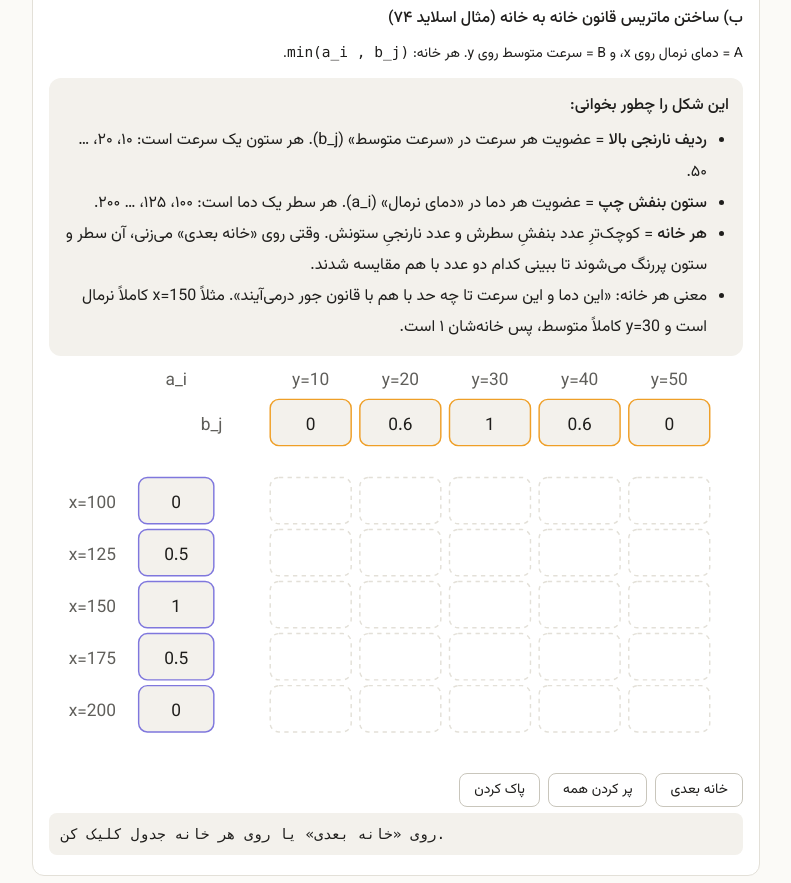
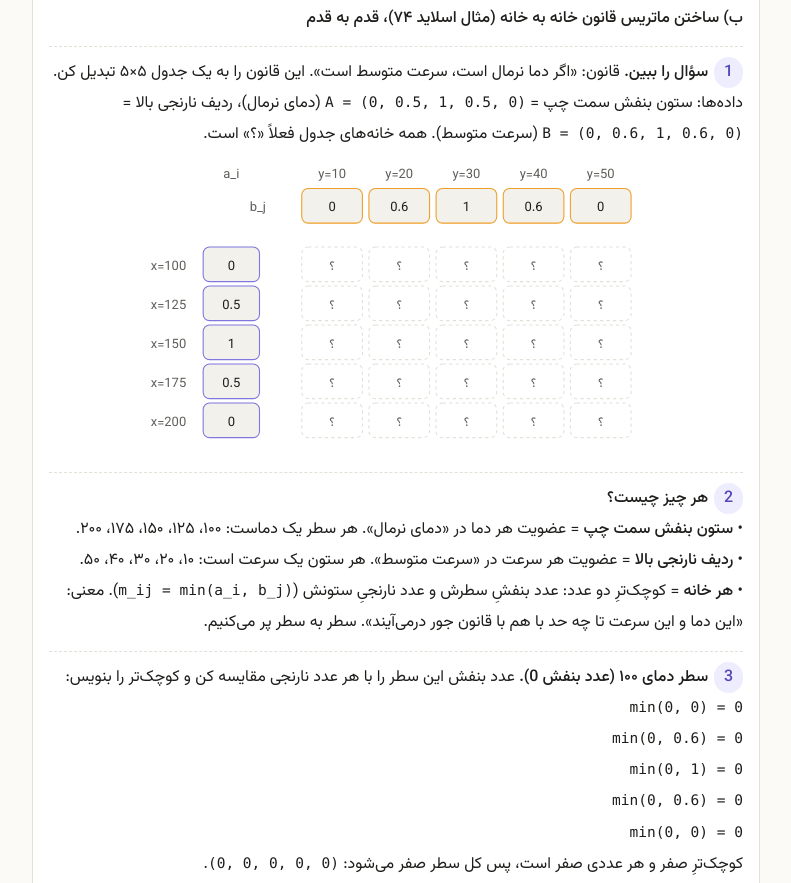
Before and after one commit to NavidJalilian/fuzzy-calc, a plain HTML site: page lessons/0007-max-min-inference.html in a window 1280 px wide. Shown: the part 8025-8908 px from the top of the page, without its empty margins (244-1035 px from the left). Drawn offline with Linux system fonts and the light colour scheme.

Commit message:
Lesson 7: walk the rule-matrix example row by row
Section B (build the rule matrix, slide 74) was still a click-25-times
widget with a code-style output box. It now matches section A: the
question first, what each part is, then one row at a time with its own
table, ending with the full slide 75 matrix and the pattern to remember.
The clickable table stays below as "try it yourself".

Co-Authored-By: Claude Opus 5.5 <noreply@anthropic.com>

```diff
--- a/lessons/0007-max-min-inference.html
+++ b/lessons/0007-max-min-inference.html
@@ -152,20 +152,13 @@ table.t.pair{direction:rtl}
     <div id="cmpSliders"></div>
   </div>
 
-  <h3 style="margin-top:20px">ب) ساختن ماتریس قانون خانه به خانه (مثال اسلاید ۷۴)</h3>
-  <p style="font-size:14px">A = دمای نرمال روی x، و B = سرعت متوسط روی y. هر خانه: <span class="m">min(a_i , b_j)</span>.</p>
-  <div class="soft">
-    <p style="margin:0 0 4px"><b>این شکل را چطور بخوانی:</b></p>
-    <ul style="margin:0;padding-right:22px">
-      <li><b>ردیف نارنجی بالا</b> = عضویت هر سرعت در «سرعت متوسط» (b_j). هر ستون یک سرعت است: ۱۰، ۲۰، … ۵۰.</li>
-      <li><b>ستون بنفش چپ</b> = عضویت هر دما در «دمای نرمال» (a_i). هر سطر یک دما است: ۱۰۰، ۱۲۵، … ۲۰۰.</li>
-      <li><b>هر خانه</b> = کوچک‌ترِ عدد بنفشِ سطرش و عدد نارنجیِ ستونش. وقتی روی «خانه بعدی» می‌زنی، آن سطر و ستون پررنگ می‌شوند تا ببینی کدام دو عدد با هم مقایسه شدند.</li>
-      <li>معنی هر خانه: «این دما و این سرعت تا چه حد با هم با قانون جور درمی‌آیند». مثلاً x=150 کاملاً نرمال است و y=30 کاملاً متوسط، پس خانه‌شان ۱ است.</li>
-    </ul>
-  </div>
+  <h3 style="margin-top:20px">ب) ساختن ماتریس قانون خانه به خانه (مثال اسلاید ۷۴)، قدم به قدم</h3>
+  <div id="relWalk"></div>
+  <h3 style="margin-top:18px">حالا خودت امتحان کن</h3>
+  <p style="font-size:14px;color:var(--text-2)">روی هر خانه جدول کلیک کن تا ببینی از کدام دو عدد ساخته شده، یا «خانه بعدی» را بزن تا خانه‌ها یکی‌یکی پر شوند.</p>
   <svg id="relSvg" viewBox="0 0 480 280" role="img" aria-labelledby="relTitle"><title id="relTitle">ساخت ماتریس قانون: هر خانه کمینه عضویت سطر و ستون است</title></svg>
   <div class="row"><button id="relNext">خانه بعدی</button><button id="relAll">پر کردن همه</button><button id="relReset">پاک کردن</button></div>
-  <div class="mb" id="relOut">روی «خانه بعدی» یا روی هر خانه جدول کلیک کن.</div>
+  <div class="soft" id="relOut" aria-live="polite" style="margin-top:6px"></div>
 </div></section>
 
 <!-- ===== 3. WORKED EXAMPLE ===== -->
@@ -576,37 +569,62 @@ build();
 var ra=[0,0.5,1,0.5,0],rb=[0,0.6,1,0.6,0],rx=['100','125','150','175','200'],ry=['10','20','30','40','50'];
 var rs=document.getElementById('relSvg'),ro=document.getElementById('relOut');
 var filled={},cur=-1,gx=150,gy=84,gw=62,gh=36;
-function rdraw(){
-  clear(rs);
-  var ci=cur>=0?Math.floor(cur/5):-1,cj=cur>=0?cur%5:-1;
-  el(rs,'text',{x:88,y:20,'text-anchor':'middle'},'a_i');
+/* o: {has(i,j) -> bool, row: highlighted row, cur: highlighted cell, click: bool} */
+function rgrid(svg,o){
+  clear(svg);
+  var hr=[].concat(o.row),ci=o.cur>=0?Math.floor(o.cur/5):-1,cj=o.cur>=0?o.cur%5:-1,isHR=function(i){return o.cur<0&&hr.indexOf(i)>=0&&i>=0},anyHR=o.cur<0&&hr.some(function(i){return i>=0});
+  el(svg,'text',{x:88,y:20,'text-anchor':'middle'},'a_i');
   for(var j=0;j<5;j++){
-    el(rs,'text',{x:gx+j*gw+gw/2,y:20,'text-anchor':'middle'},'y='+ry[j]);
-    el(rs,'rect',{x:gx+j*gw+3,y:30,width:gw-6,height:gh-4,rx:6,style:j===cj?'fill:var(--accent-bg);stroke:var(--c3);stroke-width:2':'fill:var(--surface-1);stroke:var(--c3)'});
-    el(rs,'text',{x:gx+j*gw+gw/2,y:51,'text-anchor':'middle',style:'fill:var(--text)'},f(rb[j]));
+    el(svg,'text',{x:gx+j*gw+gw/2,y:20,'text-anchor':'middle'},'y='+ry[j]);
+    el(svg,'rect',{x:gx+j*gw+3,y:30,width:gw-6,height:gh-4,rx:6,style:j===cj||anyHR?'fill:var(--warn-bg);stroke:var(--c3);stroke-width:2':'fill:var(--surface-1);stroke:var(--c3)'});
+    el(svg,'text',{x:gx+j*gw+gw/2,y:51,'text-anchor':'middle',style:'fill:var(--text)'},f(rb[j]));
   }
-  el(rs,'text',{x:120,y:51,'text-anchor':'end'},'b_j');
+  el(svg,'text',{x:120,y:51,'text-anchor':'end'},'b_j');
   for(var i=0;i<5;i++){
     var y=gy+i*gh;
-    el(rs,'text',{x:30,y:y+21,'text-anchor':'middle'},'x='+rx[i]);
-    el(rs,'rect',{x:62,y:y,width:52,height:gh-4,rx:6,style:i===ci?'fill:var(--accent-bg);stroke:var(--c1);stroke-width:2':'fill:var(--surface-1);stroke:var(--c1)'});
-    el(rs,'text',{x:88,y:y+21,'text-anchor':'middle',style:'fill:var(--text)'},f(ra[i]));
+    el(svg,'text',{x:30,y:y+21,'text-anchor':'middle'},'x='+rx[i]);
+    el(svg,'rect',{x:62,y:y,width:52,height:gh-4,rx:6,style:i===ci||isHR(i)?'fill:var(--accent-bg);stroke:var(--c1);stroke-width:2':'fill:var(--surface-1);stroke:var(--c1)'});
+    el(svg,'text',{x:88,y:y+21,'text-anchor':'middle',style:'fill:var(--text)'},f(ra[i]));
     for(var j2=0;j2<5;j2++){
-      var k=i*5+j2,on=k===cur,has=filled[k];
-      var r=el(rs,'rect',{x:gx+j2*gw+3,y:y,width:gw-6,height:gh-4,rx:6,'class':'cell',style:on?'fill:var(--ok-bg);stroke:var(--c2);stroke-width:2':(has?'fill:var(--surface);stroke:var(--c2)':'fill:var(--surface);stroke:var(--border);stroke-dasharray:3 3')});
-      r.addEventListener('click',(function(kk){return function(){show(kk)}})(k));
-      if(has){var t=el(rs,'text',{x:gx+j2*gw+gw/2,y:y+21,'text-anchor':'middle','class':'cell',style:on?'fill:var(--ok);font-weight:700':'fill:var(--text)'},f(Math.min(ra[i],rb[j2])));
-        t.addEventListener('click',(function(kk){return function(){show(kk)}})(k));}
+      var k=i*5+j2,has=o.has(i,j2),on=k===o.cur||isHR(i);
+      var r=el(svg,'rect',{x:gx+j2*gw+3,y:y,width:gw-6,height:gh-4,rx:6,'class':o.click?'cell':'',style:on?'fill:var(--ok-bg);stroke:var(--c2);stroke-width:2':(has?'fill:var(--surface);stroke:var(--c2)':'fill:var(--surface);stroke:var(--border);stroke-dasharray:3 3')});
+      var t=el(svg,'text',{x:gx+j2*gw+gw/2,y:y+21,'text-anchor':'middle','class':o.click?'cell':'',style:on?'fill:var(--ok);font-weight:700':(has?'fill:var(--text)':'')},has?f(Math.min(ra[i],rb[j2])):'؟');
+      if(o.click){r.addEventListener('click',(function(kk){return function(){show(kk)}})(k));t.addEventListener('click',(function(kk){return function(){show(kk)}})(k))}
     }
   }
 }
+function rowCalc(i){return rb.map(function(v,j){return '<span class="m">min('+f(ra[i])+', '+f(v)+') = '+f(Math.min(ra[i],v))+'</span>'}).join('<br>')}
+function rowVec(i){return '<span class="m">('+rb.map(function(v){return f(Math.min(ra[i],v))}).join(', ')+')</span>'}
+(function relWalk(){
+  var M='<span class="m">',E='</span>',done={};
+  var steps=[
+    {t:'<b>سؤال را ببین.</b> قانون: «اگر دما نرمال است، سرعت متوسط است». این قانون را به یک جدول ۵×۵ تبدیل کن. داده‌ها: ستون بنفش سمت چپ = '+M+'A = (0, 0.5, 1, 0.5, 0)'+E+' (دمای نرمال)، ردیف نارنجی بالا = '+M+'B = (0, 0.6, 1, 0.6, 0)'+E+' (سرعت متوسط). همه خانه‌های جدول فعلاً «؟» است.',rows:[],row:-1},
+    {t:'<b>هر چیز چیست؟</b><br>• <b>ستون بنفش سمت چپ</b> = عضویت هر دما در «دمای نرمال». هر سطر یک دماست: ۱۰۰، ۱۲۵، ۱۵۰، ۱۷۵، ۲۰۰.<br>• <b>ردیف نارنجی بالا</b> = عضویت هر سرعت در «سرعت متوسط». هر ستون یک سرعت است: ۱۰، ۲۰، ۳۰، ۴۰، ۵۰.<br>• <b>هر خانه</b> = کوچک‌ترِ دو عدد: عدد بنفشِ سطرش و عدد نارنجیِ ستونش ('+M+'m_ij = min(a_i, b_j)'+E+'). معنی: «این دما و این سرعت تا چه حد با هم با قانون جور درمی‌آیند». سطر به سطر پر می‌کنیم.',rows:null},
+    {t:'<b>سطر دمای ۱۰۰ (عدد بنفش 0).</b> عدد بنفش این سطر را با هر عدد نارنجی مقایسه کن و کوچک‌تر را بنویس:<br>'+rowCalc(0)+'<br>کوچک‌ترِ صفر و هر عددی صفر است، پس کل سطر صفر می‌شود: '+rowVec(0)+'.',rows:[0],row:0},
+    {t:'<b>سطر دمای ۱۲۵ (عدد بنفش 0.5).</b><br>'+rowCalc(1)+'<br>سطر: '+rowVec(1)+'. هرجا عدد نارنجی از 0.5 بزرگ‌تر بود، 0.5 نوشته شد؛ یعنی B از ارتفاع 0.5 «بریده» شد.',rows:[0,1],row:1},
+    {t:'<b>سطر دمای ۱۵۰ (عدد بنفش 1).</b><br>'+rowCalc(2)+'<br>سطر: '+rowVec(2)+'. کوچک‌ترِ ۱ و هر عدد، خود آن عدد است؛ پس این سطر <b>دقیقاً خود B</b> است.',rows:[0,1,2],row:2},
+    {t:'<b>سطرهای ۱۷۵ و ۲۰۰.</b> عدد بنفش ۱۷۵ همان 0.5 است و عدد بنفش ۲۰۰ همان 0؛ پس سطر ۱۷۵ مثل سطر ۱۲۵ می‌شود و سطر ۲۰۰ مثل سطر ۱۰۰:<br>سطر ۱۷۵: '+rowVec(3)+'<br>سطر ۲۰۰: '+rowVec(4),rows:[0,1,2,3,4],row:[3,4]},
+    {t:'<b>تمام شد.</b> این همان ماتریس اسلاید ۷۵ است. الگو: <b>هر سطر همان B است که از ارتفاع عدد بنفشِ آن سطر بریده شده.</b> سطر با عدد بنفش 1 خود B است و سطر با عدد بنفش 0 تمام صفر.',rows:[0,1,2,3,4],row:-1}
+  ];
+  var w=document.getElementById('relWalk');
+  steps.forEach(function(st,n){
+    var d=document.createElement('div');d.className='wstep';
+    var t=document.createElement('div');t.innerHTML='<span class="num">'+(n+1)+'</span>'+st.t;d.appendChild(t);
+    if(st.rows){var sv=document.createElementNS(NS,'svg');sv.setAttribute('viewBox','0 0 480 280');sv.setAttribute('role','img');sv.setAttribute('aria-label','قدم '+(n+1));d.appendChild(sv);
+      var rows=st.rows;rgrid(sv,{has:function(i){return rows.indexOf(i)>=0},row:st.row,cur:-1,click:false});
+}
+    w.appendChild(d);
+  });
+})();
+function rdraw(){rgrid(rs,{has:function(i,j){return !!filled[i*5+j]},row:-1,cur:cur,click:true})}
+var HINT='روی «خانه بعدی» یا روی هر خانه جدول کلیک کن.';
 function show(k){cur=k;filled[k]=1;var i=Math.floor(k/5),j=k%5;
-  ro.textContent='r_'+(i+1)+(j+1)+' = min(a_'+(i+1)+', b_'+(j+1)+') = min('+f(ra[i])+', '+f(rb[j])+') = '+f(Math.min(ra[i],rb[j]))+'      (x='+rx[i]+', y='+ry[j]+')';
+  ro.innerHTML='دمای '+rx[i]+' و سرعت '+ry[j]+': <span class="m">m_'+(i+1)+(j+1)+' = min(a_'+(i+1)+', b_'+(j+1)+') = min('+f(ra[i])+', '+f(rb[j])+') = '+f(Math.min(ra[i],rb[j]))+'</span>';
   rdraw()}
 document.getElementById('relNext').addEventListener('click',function(){var k=0;while(filled[k]&&k<25)k++;if(k>=25){ro.textContent='ماتریس کامل شد. هر سطر = B بریده‌شده در ارتفاع a_i.';cur=-1;rdraw();return}show(k)});
-document.getElementById('relAll').addEventListener('click',function(){for(var k=0;k<25;k++)filled[k]=1;cur=-1;ro.textContent='ماتریس کامل (همان اسلاید ۷۵). سطر x=150 با a=1 خود B است.';rdraw()});
-document.getElementById('relReset').addEventListener('click',function(){filled={};cur=-1;ro.textContent='روی «خانه بعدی» یا روی هر خانه جدول کلیک کن.';rdraw()});
-rdraw();
+document.getElementById('relAll').addEventListener('click',function(){for(var k=0;k<25;k++)filled[k]=1;cur=-1;ro.textContent='ماتریس کامل (همان اسلاید ۷۵). سطر دمای ۱۵۰ (عدد بنفش 1) خود B است.';rdraw()});
+document.getElementById('relReset').addEventListener('click',function(){filled={};cur=-1;ro.textContent=HINT;rdraw()});
+ro.textContent=HINT;rdraw();
 })();
 </script>
 </body>
```
